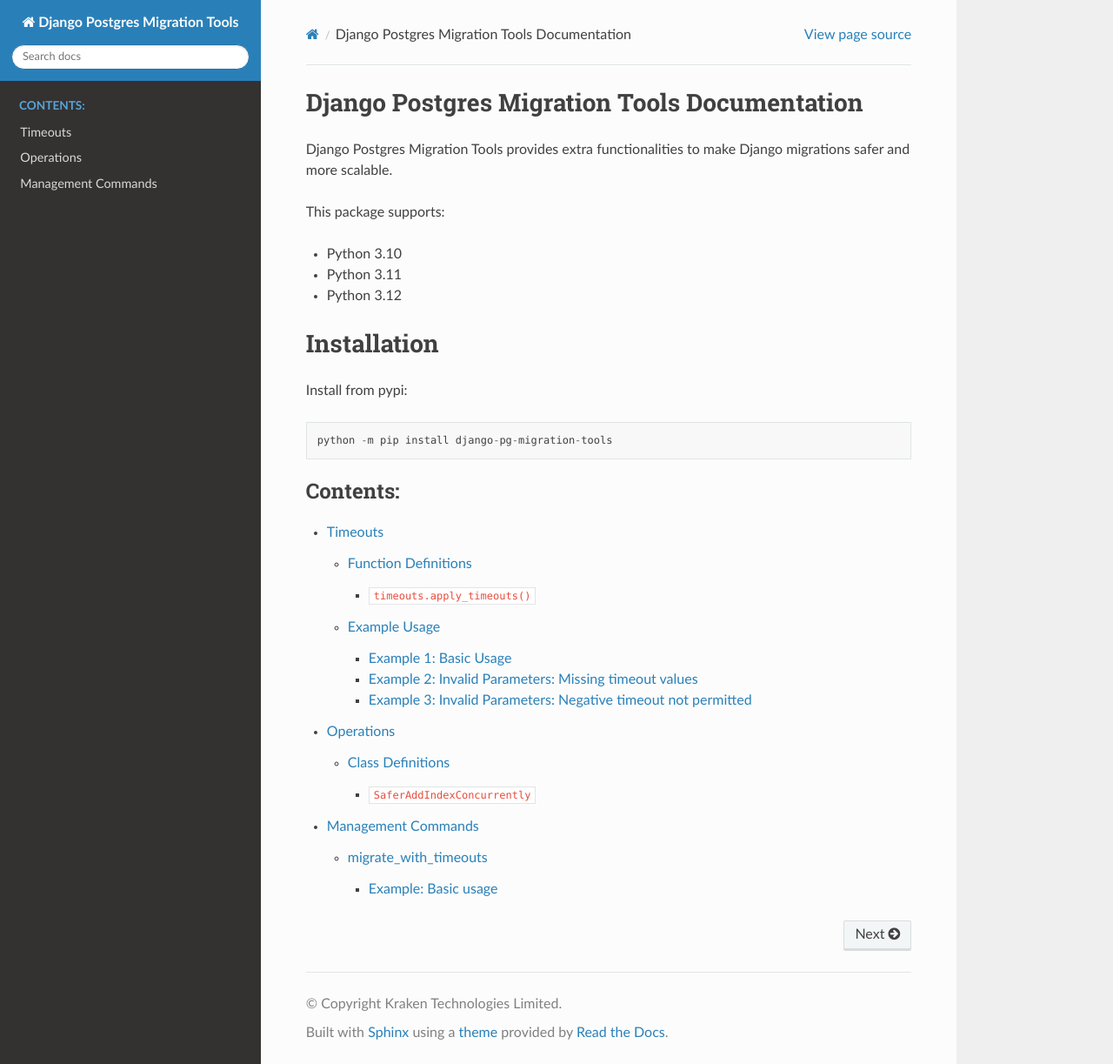
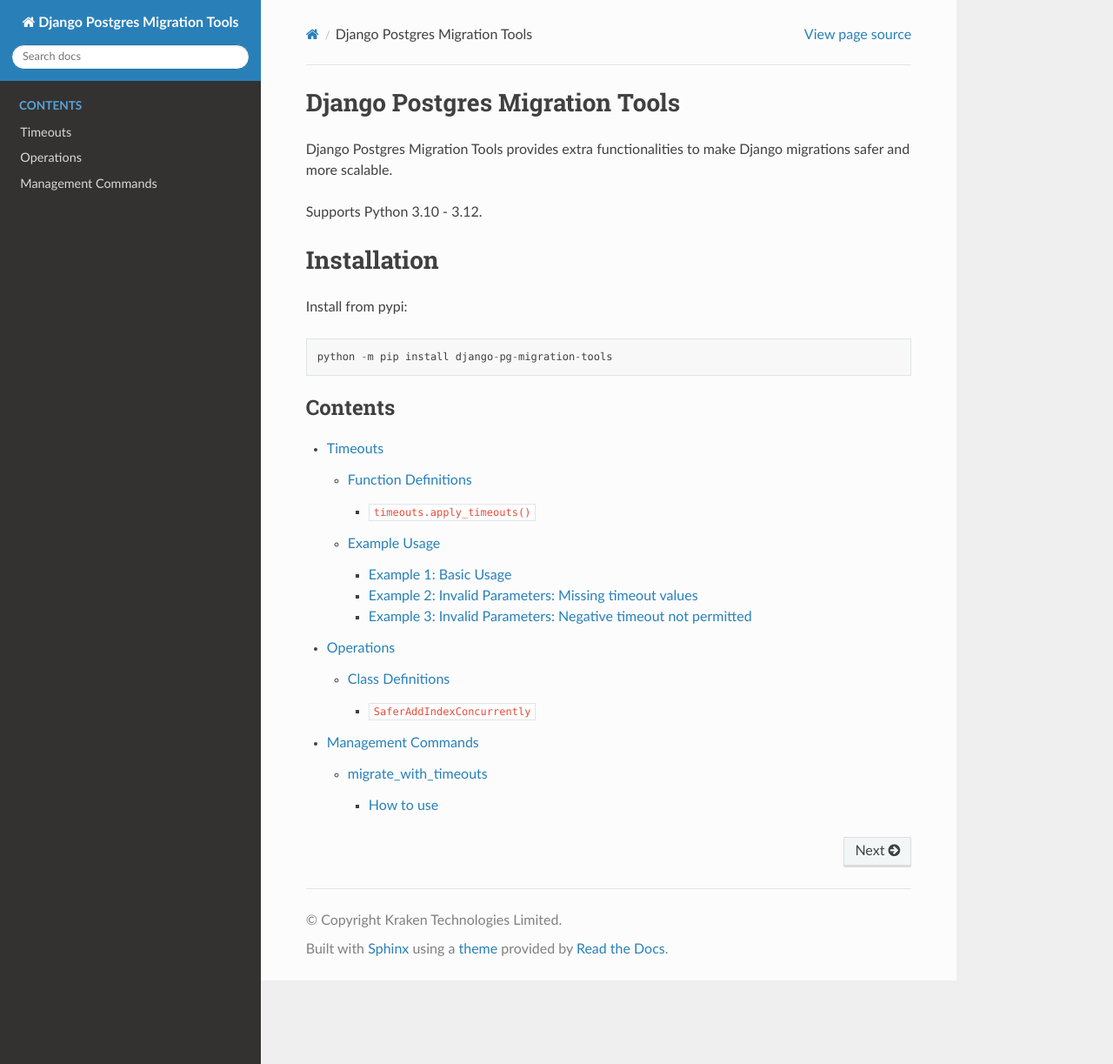
Before and after one commit to kraken-tech/django-pg-migration-tools, a Sphinx documentation site: the page built from docs/index.rst, in a window 1280 px wide and 1223 px high. Shown: the whole window at 87% size. Built offline with Sphinx 7.4.7 and the Read the Docs theme 2.0.0, drawn with Linux system fonts in a browser that asks for light colours.

```diff
--- a/docs/index.rst
+++ b/docs/index.rst
@@ -1,14 +1,10 @@
-Django Postgres Migration Tools Documentation
-=============================================
+Django Postgres Migration Tools
+===============================
 
 Django Postgres Migration Tools provides extra functionalities to make Django
 migrations safer and more scalable.
 
-This package supports:
-
-- Python 3.10
-- Python 3.11
-- Python 3.12
+Supports Python 3.10 - 3.12.
 
 Installation
 ============
@@ -19,7 +15,7 @@ Install from pypi::
 
 .. toctree::
    :maxdepth: 3
-   :caption: Contents:
+   :caption: Contents
 
    usage/timeouts
    usage/operations
--- a/docs/usage/management_commands.rst
+++ b/docs/usage/management_commands.rst
@@ -17,12 +19,11 @@ Django's ``migrate`` command, exposing two extra arguments:
 These arguments will set the value of Postgres' ``lock_timeout`` and
 ``statement_timeout`` for the duration of the migration.
 
-====================
-Example: Basic usage
-====================
+==========
+How to use
+==========
 
-Firstly, make sure to include ``django_pg_migration_tools`` in your
-``INSTALLED_APPS``.
+1. Include ``django_pg_migration_tools`` in your ``INSTALLED_APPS``.
 
 .. code-block:: python
 
--- a/docs/usage/operations.rst
+++ b/docs/usage/operations.rst
@@ -69,8 +68,8 @@ Class Definitions
       -- Reset lock_timeout to its original value ("1s" as an example).
       SET lock_timeout = '1s';
 
-    Example 1: Basic Usage of ``SaferAddIndexConcurrently``
-    -------------------------------------------------------
+    How to use
+    ----------
 
     1. Add the index to the relevant model:
 
```
Also changed, not shown: other parts of docs/usage/management_commands.rst (+3 -1 lines), other parts of docs/usage/operations.rst (+3 -4 lines), README.md (+2 -4 lines), docs/usage/timeouts.rst (+6 -10 lines).
